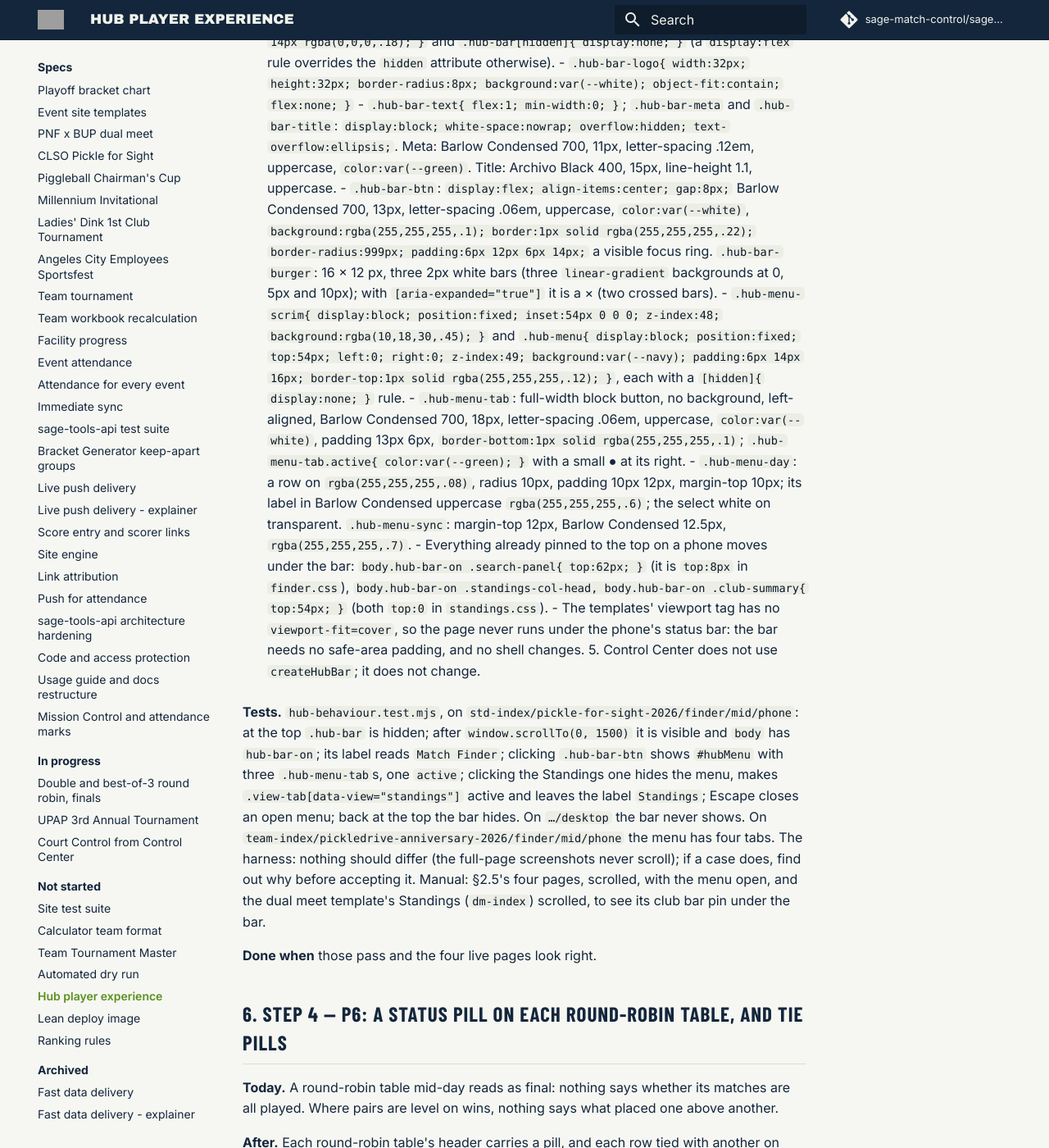
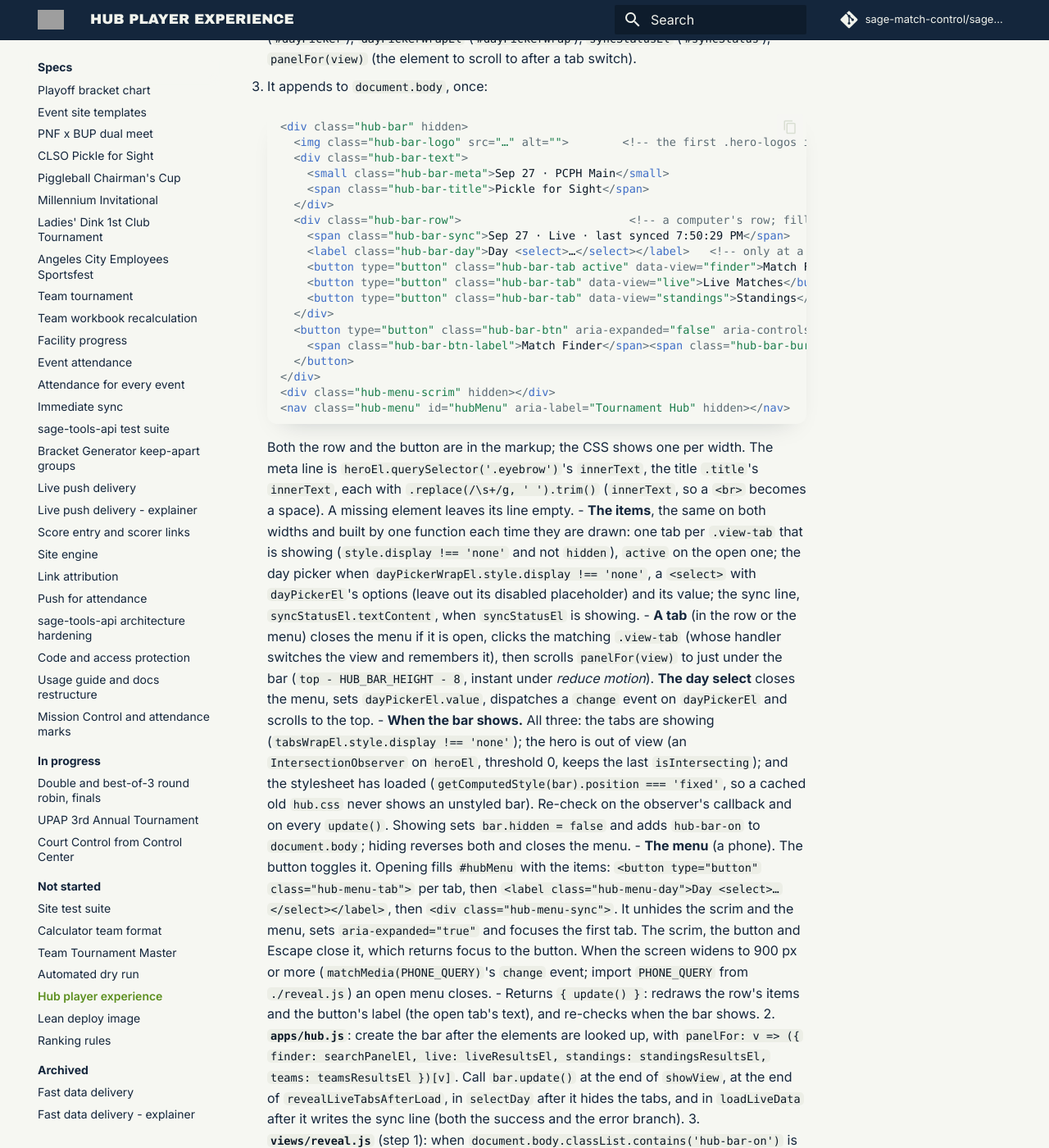
Before and after one commit to sage-match-control/sage-docs, an MkDocs documentation site: the page built from docs/specs/not-started/hub-player-experience-spec.md, in a window 1280 px wide and 1400 px high, scrolled down 13091 px. Shown: the whole window at 82% size. Built offline with MkDocs 1.6.1 and Material for MkDocs 9.7.7, drawn with Linux system fonts in a browser that asks for light colours; comment, search, counter and statistics services are not loaded; some of the changed text lies outside the part shown.

Commit message:
docs 2.89.0: Hub player experience step 3: the folding bar on a computer, its items in a right-aligned row; QR panel under the bar; D19-D21
Co-Authored-By: Claude Opus 5.5 <noreply@anthropic.com>

````diff
--- a/docs/specs/not-started/hub-player-experience-spec.md
+++ b/docs/specs/not-started/hub-player-experience-spec.md
@@ -24,7 +24,7 @@ proposals that share one bar.
 | --- | --- | --- | --- | --- | --- |
 | 1 | P1 | A search scrolls to its results and closes the keyboard and the suggestions | **Find matches** closes its suggestions; nothing scrolls | **Find matches** closes its suggestions; nothing scrolls | §3 |
 | 2 | P3 | The pair summary card opens with the pair's next match | Yes: the card is shared | Yes | §4 |
-| 3 | P2 + P5 | Once the banner scrolls away, a slim bar stays at the top, with a menu holding the tabs, the day and the sync line | No | No: phones only | §5 |
+| 3 | P2 + P5 | Once the banner scrolls away, a slim bar stays at the top with the tabs, the day and the sync line: in a ☰ menu on a phone | No | Yes: the same in a row on the right, no menu | §5 |
 | 4 | P6 | Each round-robin table's header says *In progress · 6/10* or *Final*, and tied rows say how the tie was broken | Yes, team events included | Yes | §6 |
 | 5 | P14 | Tapping a Standings row opens that pair in Match Finder | No | Yes | §7 |
 | 6 | P12 | A finished category's Standings card opens with its podium | No: it has its Awards tab | Yes | §8 |
@@ -373,22 +373,34 @@ team event gives `''`. The harness: every `finder-search` case of `std-index`,
 **Done when** those pass, `npm run verify` passes with the accepted differences,
 and §2.5's pages show the block after a search.
 
-## 5. Step 3 — P2 + P5: a banner that folds into a bar with a menu
+## 5. Step 3 — P2 + P5: a banner that folds into a bar
 
 **Today.** The banner (logos, tagline, date and venue, title, headline, tabs, sync
-line) fills the first 541 px of a phone. Scrolled away, it takes the event's name,
-the tabs, the day picker and the sync line with it: switching tab means scrolling
-back to the top.
+line) fills the first 541 px of a phone and about 500 px of a computer. Scrolled
+away, it takes the event's name, the tabs, the day picker and the sync line with it:
+switching tab means scrolling back to the top.
 
-**After.** At the top of the page the banner is unchanged. On a phone, once it has
-scrolled out of view, a slim navy bar is pinned to the top of the screen: the
-event's logo, its date and venue line in small green capitals, its title, and on
-the right a button naming the open tab (*Match Finder ☰*). The button opens a menu
-over a dimmed page: the tabs (the open one marked), the day picker at a multi-day
-event, and the sync line. The bar goes away when the banner scrolls back into view.
-Computers never see it. The bottom tab bar first proposed for P5 is not built.
+**After.** At the top of the page the banner is unchanged. Once it has scrolled out
+of view, a slim navy bar is pinned to the top of the screen, on every screen size:
+the event's logo, its date and venue line in small green capitals and its title on
+the left. What is on the right depends on the width:
+
+- **On a phone** (below 900 px), a button naming the open tab (*Match Finder ☰*). It
+  opens a menu over a dimmed page: the tabs (the open one marked), the day picker at
+  a multi-day event, and the sync line.
+- **On a computer** (900 px and wider), the same three in a row, right-aligned, with
+  no menu: the sync line in small type, the day picker at a multi-day event, then the
+  tabs as pills, the open one green (decision D19). Below 1100 px the sync line is
+  left out, to leave room.
+
+The bar goes away when the banner scrolls back into view. On a computer the QR panel
+(fixed in the top-right corner) moves down under the bar while it shows (D20), and
+Match Finder's search box scrolls away with the page as today: only a phone pins it
+(D21). The bottom tab bar first proposed for P5 is not built.
 
 ![Three mockups on a phone at Pickle for Sight, 1 PM. First, the top of the page: the banner as it is today. Second, after a search: a slim navy bar pinned at the top with the S.A.G.E. logo, "Sep 27 · PCPH Main" above "Pickle for Sight", and a "Match Finder ☰" button; the search box pinned under it, then the pair's name and summary card. Third, the menu open: Match Finder (marked as open), Live Matches and Standings, a Day row reading Sep 27, and the sync line, over a dimmed page.](../../images/hub-player-experience/p2-p5-menu-bar.png)
+
+![Two mockups at 1280 × 800, scrolled. First, Match Finder after a search: a navy bar across the top with the logo, "Sep 27 · PCPH Main" and "Pickle for Sight" on the left, and on the right "Sep 27 · Live · last synced 7:50:29 PM", a "Day Sep 27" picker, and Match Finder (green), Live Matches and Standings pills; the QR panel sits under the bar on the right; the summary card and tickets below. Second, Standings scrolled, the same bar with Standings green.](../../images/hub-player-experience/p2-p5-desktop-bar.png)
 
 **Build.**
 
@@ -407,7 +419,14 @@ Computers never see it. The bottom tab bar first proposed for P5 is not built.
          <small class="hub-bar-meta">Sep 27 · PCPH Main</small>
          <span class="hub-bar-title">Pickle for Sight</span>
        </div>
-       <button type="button" class="hub-bar-btn" aria-expanded="false" aria-controls="hubMenu">
+       <div class="hub-bar-row">                         <!-- a computer's row; filled by update() -->
+         <span class="hub-bar-sync">Sep 27 · Live · last synced 7:50:29 PM</span>
+         <label class="hub-bar-day">Day <select>…</select></label>   <!-- only at a multi-day event -->
+         <button type="button" class="hub-bar-tab active" data-view="finder">Match Finder</button>
+         <button type="button" class="hub-bar-tab" data-view="live">Live Matches</button>
+         <button type="button" class="hub-bar-tab" data-view="standings">Standings</button>
+       </div>
+       <button type="button" class="hub-bar-btn" aria-expanded="false" aria-controls="hubMenu">   <!-- a phone's menu button -->
          <span class="hub-bar-btn-label">Match Finder</span><span class="hub-bar-burger" aria-hidden="true"></span>
        </button>
      </div>
@@ -415,47 +434,52 @@ Computers never see it. The bottom tab bar first proposed for P5 is not built.
      <nav class="hub-menu" id="hubMenu" aria-label="Tournament Hub" hidden></nav>
      ```
 
+     Both the row and the button are in the markup; the CSS shows one per width.
      The meta line is `heroEl.querySelector('.eyebrow')`'s `innerText`, the title
      `.title`'s `innerText`, each with `.replace(/\s+/g, ' ').trim()` (`innerText`,
      so a `<br>` becomes a space). A missing element leaves its line empty.
-   - **When the bar shows.** All four: `matchMedia(PHONE_QUERY).matches` (import
-     `PHONE_QUERY` from `./reveal.js`); the tabs are showing
+   - **The items**, the same on both widths and built by one function each time
+     they are drawn: one tab per `.view-tab` that is showing (`style.display !== 'none'`
+     and not `hidden`), `active` on the open one; the day picker when
+     `dayPickerWrapEl.style.display !== 'none'`, a `<select>` with `dayPickerEl`'s
+     options (leave out its disabled placeholder) and its value; the sync line,
+     `syncStatusEl.textContent`, when `syncStatusEl` is showing.
+   - **A tab** (in the row or the menu) closes the menu if it is open, clicks the
+     matching `.view-tab` (whose handler switches the view and remembers it), then
+     scrolls `panelFor(view)` to just under the bar (`top - HUB_BAR_HEIGHT - 8`,
+     instant under *reduce motion*). **The day select** closes the menu, sets
+     `dayPickerEl.value`, dispatches a `change` event on `dayPickerEl` and scrolls to
+     the top.
+   - **When the bar shows.** All three: the tabs are showing
      (`tabsWrapEl.style.display !== 'none'`); the hero is out of view (an
      `IntersectionObserver` on `heroEl`, threshold 0, keeps the last
      `isIntersecting`); and the stylesheet has loaded
      (`getComputedStyle(bar).position === 'fixed'`, so a cached old `hub.css` never
-     shows an unstyled bar). Re-check on the observer's callback, on the media
-     query's `change` event, and on every `update()`. Showing sets `bar.hidden =
-     false` and adds `hub-bar-on` to `document.body`; hiding reverses both and
-     closes the menu.
-   - **The menu.** The button toggles it. Opening builds its content fresh: one
-     `<button type="button" class="hub-menu-tab" data-view="…">` per `.view-tab`
-     that is showing (`style.display !== 'none'` and not `hidden`), with `active` on
-     the open one; then, when `dayPickerWrapEl.style.display !== 'none'`,
-     `<label class="hub-menu-day">Day <select>…</select></label>` with
-     `dayPickerEl`'s options (leave out its disabled placeholder) and its value;
-     then `<div class="hub-menu-sync">` with `syncStatusEl.textContent`. It unhides
-     the scrim and the menu, sets `aria-expanded="true"` and focuses the first tab.
-     A tab tap closes the menu, clicks the matching `.view-tab` (whose handler
-     switches the view and remembers it), then scrolls `panelFor(view)` to just
-     under the bar (`top - HUB_BAR_HEIGHT - 8`, instant under *reduce motion*).
-     Changing the day closes the menu, sets `dayPickerEl.value`, dispatches a
-     `change` event on `dayPickerEl` and scrolls to the top. The scrim, the button
-     and Escape close the menu, which returns focus to the button.
-   - Returns `{ update() }`: re-reads the open tab's label into
-     `.hub-bar-btn-label` and re-checks when the bar shows.
+     shows an unstyled bar). Re-check on the observer's callback and on every
+     `update()`. Showing sets `bar.hidden = false` and adds `hub-bar-on` to
+     `document.body`; hiding reverses both and closes the menu.
+   - **The menu** (a phone). The button toggles it. Opening fills `#hubMenu` with the
+     items: `<button type="button" class="hub-menu-tab">` per tab, then
+     `<label class="hub-menu-day">Day <select>…</select></label>`, then
+     `<div class="hub-menu-sync">`. It unhides the scrim and the menu, sets
+     `aria-expanded="true"` and focuses the first tab. The scrim, the button and
+     Escape close it, which returns focus to the button. When the screen widens to
+     900 px or more (`matchMedia(PHONE_QUERY)`'s `change` event; import
+     `PHONE_QUERY` from `./reveal.js`) an open menu closes.
+   - Returns `{ update() }`: redraws the row's items and the button's label (the open
+     tab's text), and re-checks when the bar shows.
 2. **`apps/hub.js`**: create the bar after the elements are looked up, with
    `panelFor: v => ({ finder: searchPanelEl, live: liveResultsEl, standings: standingsResultsEl, teams: teamsResultsEl })[v]`.
    Call `bar.update()` at the end of `showView`, at the end of
-   `revealLiveTabsAfterLoad`, and in `selectDay` after it hides the tabs.
+   `revealLiveTabsAfterLoad`, in `selectDay` after it hides the tabs, and in
+   `loadLiveData` after it writes the sync line (both the success and the error
+   branch).
 3. **`views/reveal.js`** (step 1): when `document.body.classList.contains('hub-bar-on')`
    is false but a `.hub-bar` exists, the bar is about to appear as the page
-   scrolls, so add `HUB_BAR_HEIGHT` to `stuck`. Define the constant locally (54)
-   rather than importing it, so the two modules stay independent.
+   scrolls, so add the bar's 54 px to `stuck`. Define the number locally rather
+   than importing it, so the two modules stay independent.
 4. **`css/hub.css`**, appended:
-   - Outside any media query: `.hub-bar, .hub-menu, .hub-menu-scrim{ display:none; }`
-     (computers).
-   - Under `@media (max-width:899px)`:
+   - Every width:
      - `.hub-bar{ position:fixed; top:0; left:0; right:0; z-index:50; height:54px; display:flex; align-items:center; gap:10px; padding:0 12px; background:var(--navy); color:var(--white); box-shadow:0 4px 14px rgba(0,0,0,.18); }`
        and `.hub-bar[hidden]{ display:none; }` (a `display:flex` rule overrides the
        `hidden` attribute otherwise).
@@ -465,6 +489,27 @@ Computers never see it. The bottom tab bar first proposed for P5 is not built.
        Meta: Barlow Condensed 700, 11px, letter-spacing .12em, uppercase,
        `color:var(--green)`. Title: Archivo Black 400, 15px, line-height 1.1,
        uppercase.
+     - `.hub-menu, .hub-menu-scrim{ display:none; }` until the phone rules below.
+     - Everything already pinned to the top moves under the bar:
+       `body.hub-bar-on .standings-col-head, body.hub-bar-on .club-summary{ top:54px; }`
+       (both `top:0` in `standings.css`, and pinned whenever Standings use their
+       phone layout, which a wide but short screen does too).
+   - Under `@media (min-width:900px)`:
+     - `.hub-bar{ padding:0 20px; gap:12px; }`, `.hub-bar-logo{ width:34px; height:34px; }`,
+       `.hub-bar-btn{ display:none; }`.
+     - `.hub-bar-row{ display:flex; align-items:center; gap:8px; flex:none; }`.
+     - `.hub-bar-sync`: Barlow Condensed 12.5px, `rgba(255,255,255,.7)`,
+       `white-space:nowrap`, margin-right 6px.
+     - `.hub-bar-day`: a pill (`background:rgba(255,255,255,.08); border-radius:999px; padding:5px 12px;`),
+       its label Barlow Condensed 700 12px uppercase `rgba(255,255,255,.6)`, the
+       select white on transparent, no border.
+     - `.hub-bar-tab`: Barlow Condensed 700, 12.5px, letter-spacing .06em, uppercase,
+       `color:var(--white)`, transparent, `border:1px solid rgba(255,255,255,.25); border-radius:999px; padding:6px 14px; white-space:nowrap;`
+       a visible focus ring; `.hub-bar-tab.active{ background:var(--green); border-color:var(--green); color:var(--navy); }`.
+     - `body.hub-bar-on .qr-panel{ top:80px; }` (it is `top:26px`).
+   - Under `@media (min-width:900px) and (max-width:1099px)`: `.hub-bar-sync{ display:none; }`.
+   - Under `@media (max-width:899px)`:
+     - `.hub-bar-row{ display:none; }`.
      - `.hub-bar-btn`: `display:flex; align-items:center; gap:8px;` Barlow Condensed
        700, 13px, letter-spacing .06em, uppercase, `color:var(--white)`,
        `background:rgba(255,255,255,.1); border:1px solid rgba(255,255,255,.22); border-radius:999px; padding:6px 12px 6px 14px;`
@@ -483,29 +528,44 @@ Computers never see it. The bottom tab bar first proposed for P5 is not built.
        `rgba(255,255,255,.6)`; the select white on transparent.
        `.hub-menu-sync`: margin-top 12px, Barlow Condensed 12.5px,
        `rgba(255,255,255,.7)`.
-     - Everything already pinned to the top on a phone moves under the bar:
-       `body.hub-bar-on .search-panel{ top:62px; }` (it is `top:8px` in
-       `finder.css`), `body.hub-bar-on .standings-col-head, body.hub-bar-on .club-summary{ top:54px; }`
-       (both `top:0` in `standings.css`).
+     - `body.hub-bar-on .search-panel{ top:62px; }` (it is `top:8px` in
+       `finder.css`, and pinned only on a phone).
    - The templates' viewport tag has no `viewport-fit=cover`, so the page never
-     runs under the phone's status bar: the bar needs no safe-area padding, and no
+     runs under a phone's status bar: the bar needs no safe-area padding, and no
      shell changes.
 5. Control Center does not use `createHubBar`; it does not change.
 
-**Tests.** `hub-behaviour.test.mjs`, on
-`std-index/pickle-for-sight-2026/finder/mid/phone`: at the top `.hub-bar` is
-hidden; after `window.scrollTo(0, 1500)` it is visible and `body` has `hub-bar-on`;
-its label reads `Match Finder`; clicking `.hub-bar-btn` shows `#hubMenu` with
-three `.hub-menu-tab`s, one `active`; clicking the Standings one hides the menu,
-makes `.view-tab[data-view="standings"]` active and leaves the label `Standings`;
-Escape closes an open menu; back at the top the bar hides. On `…/desktop` the bar
-never shows. On `team-index/pickledrive-anniversary-2026/finder/mid/phone` the menu
-has four tabs. The harness: nothing should differ (the full-page screenshots never
-scroll); if a case does, find out why before accepting it. Manual: §2.5's four
-pages, scrolled, with the menu open, and the dual meet template's Standings
-(`dm-index`) scrolled, to see its club bar pin under the bar.
+**Tests.** `hub-behaviour.test.mjs`:
 
-**Done when** those pass and the four live pages look right.
+- On `std-index/pickle-for-sight-2026/finder/mid/phone`: at the top `.hub-bar` is
+  hidden; after `window.scrollTo(0, 1500)` it is visible, `body` has `hub-bar-on`,
+  `.hub-bar-btn` is visible and `.hub-bar-row` is not; the label reads
+  `Match Finder`; clicking `.hub-bar-btn` shows `#hubMenu` with three
+  `.hub-menu-tab`s, one `active`; clicking the Standings one hides the menu, makes
+  `.view-tab[data-view="standings"]` active and leaves the label `Standings`; Escape
+  closes an open menu; back at the top the bar hides.
+- On `std-index/pickle-for-sight-2026/finder/mid/desktop`: at the top the bar is
+  hidden; after scrolling, it is visible, `.hub-bar-row` holds three `.hub-bar-tab`s
+  (one `active`) and the sync line, `.hub-bar-btn` is not visible, there is no day
+  picker (a one-day event), and `.qr-panel`'s top is at least 54 px; clicking the
+  Standings tab makes it active on the bar and in the banner.
+- On `team-index/pickledrive-anniversary-2026/finder/mid/phone` the menu has four
+  tabs.
+- A multi-day event: none of the fixtures has two days, so give the test its own
+  registry: take the `std-index/pickle-for-sight-2026/finder/mid/desktop` case,
+  copy `c.registry` and add a second day to the event's `days` (a new key, the
+  same facilities, the next date), copy `c.snapshots` and put the first day's
+  snapshot under the new key too, and pass both to `openPage`. Assert the
+  bar's day picker lists both days, and that choosing the second reloads the page's
+  day (the banner's `#dayPicker` value changes).
+
+The harness: nothing should differ (the full-page screenshots never scroll); if a
+case does, find out why before accepting it. Manual: §2.5's four pages scrolled, on
+a phone with the menu open and on a computer at 1280 px and at 950 px (no sync line),
+and the dual meet template's Standings (`dm-index`) scrolled on a phone, to see its
+club bar pin under the bar.
+
+**Done when** those pass and the four live pages look right at both sizes.
 
 ## 6. Step 4 — P6: a status pill on each round-robin table, and tie pills
 
@@ -662,7 +722,8 @@ unchanged.
    `const team = finder.pairs.find(t => t.codes.includes(code)); if(!team) return;`
    click `.view-tab[data-view="finder"]`; then `input.value = team.label;
    finder.selection = team; finder.updateClear(); finder.run();`. Then
-   `if(!reveal()) window.scrollTo({ top: Math.max(0, searchPanelEl.getBoundingClientRect().top + window.scrollY - 16) })`:
+   `if(!reveal()) window.scrollTo({ top: Math.max(0, searchPanelEl.getBoundingClientRect().top + window.scrollY - 16 - (document.querySelector('.hub-bar') ? 54 : 0)) })`
+   (the 54 leaves room for step 3's bar, which appears as the banner leaves the screen):
    on a phone `reveal` lands on the results; on a computer, where it does nothing,
    the page goes to the search box, so the results are in view rather than
    wherever Standings had been scrolled to. These are `createFinder`'s existing
@@ -893,6 +954,9 @@ the questions is in §15 with the dropped proposals.
 | D15 | 2 | The next-match block before the day goes live | Yes, the block alone |
 | D16 | 2 | The block in Control Center's card too | Yes |
 | D17 | 3 | What the menu holds | The tabs, the day picker and the sync line |
+| D19 | 3 | The bar on a computer | Yes: the same items in a row, right-aligned, instead of the ☰ menu |
+| D20 | 3 | The QR panel while the bar shows, on a computer | It moves down under the bar |
+| D21 | 3 | Match Finder's search box pinned under the bar on a computer | No: it scrolls away as today; only a phone pins it |
 | D6 | 4 | Team bracket tables get the table pill | Yes; no tie pills |
 | D18 | 4 | The pill's count | *In progress · 6/10* |
 | D11 | 6 | A team event's podium now or later | Now |
--- a/mkdocs.yml
+++ b/mkdocs.yml
@@ -6,7 +6,7 @@ repo_name: sage-match-control/sage-docs
 edit_uri: edit/main/docs/
 # The docs version. Bump it with a new entry at the top of docs/changelog.md;
 # the deploy workflow checks the two agree.
-copyright: 'S.A.G.E. Documentation <a href="https://sage-match-control.github.io/sage-docs/changelog/">v2.88.1</a>'
+copyright: 'S.A.G.E. Documentation <a href="https://sage-match-control.github.io/sage-docs/changelog/">v2.89.0</a>'
 
 docs_dir: docs
 
````
Also changed, not shown: docs/changelog.md (+14 -0 lines), docs/images/hub-player-experience/p2-p5-desktop-bar.png (added).
